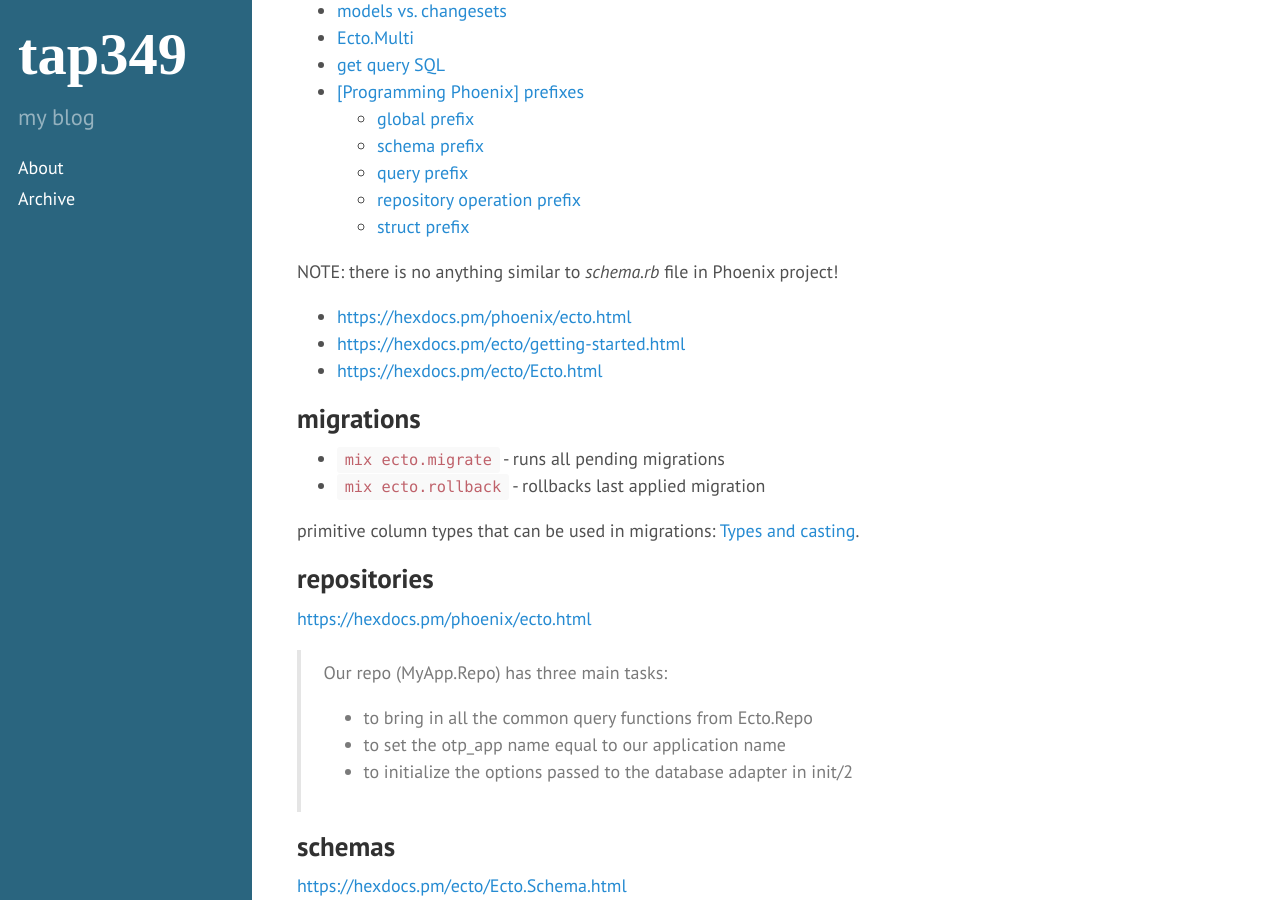
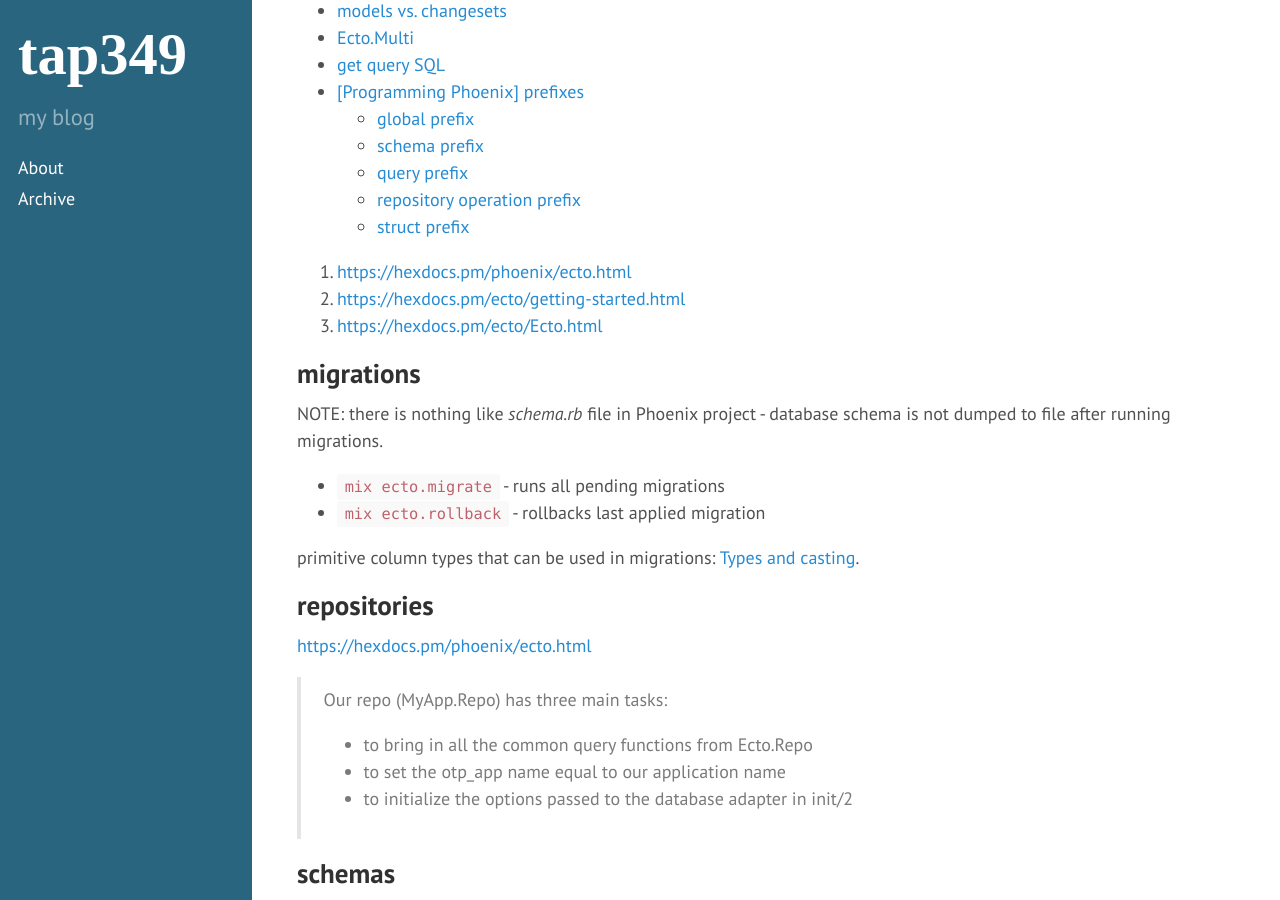
Before and after one commit to tap349/tap349.github.io, a Jekyll site: the page built from _posts/2017-07-27-phoenix-ecto.md, in a window 1280 px wide and 900 px high, scrolled down 372 px. Built offline with Jekyll 4.4.1, drawn with Linux system fonts in a browser that asks for light colours.

Commit message:
update 2017-07-29_00:12:24

```diff
--- a/_posts/2017-07-27-phoenix-ecto.md
+++ b/_posts/2017-07-27-phoenix-ecto.md
@@ -11,13 +11,14 @@ categories: [phoenix, ecto]
 * TOC
 {:toc}
 
-NOTE: there is no anything similar to _schema.rb_ file in Phoenix project!
-
-- <https://hexdocs.pm/phoenix/ecto.html>
-- <https://hexdocs.pm/ecto/getting-started.html>
-- <https://hexdocs.pm/ecto/Ecto.html>
+1. <https://hexdocs.pm/phoenix/ecto.html>
+2. <https://hexdocs.pm/ecto/getting-started.html>
+3. <https://hexdocs.pm/ecto/Ecto.html>
 
 ## migrations
+
+NOTE: there is nothing like _schema.rb_ file in Phoenix project -
+      database schema is not dumped to file after running migrations.
 
 - `mix ecto.migrate` - runs all pending migrations
 - `mix ecto.rollback` - rollbacks last applied migration
```
